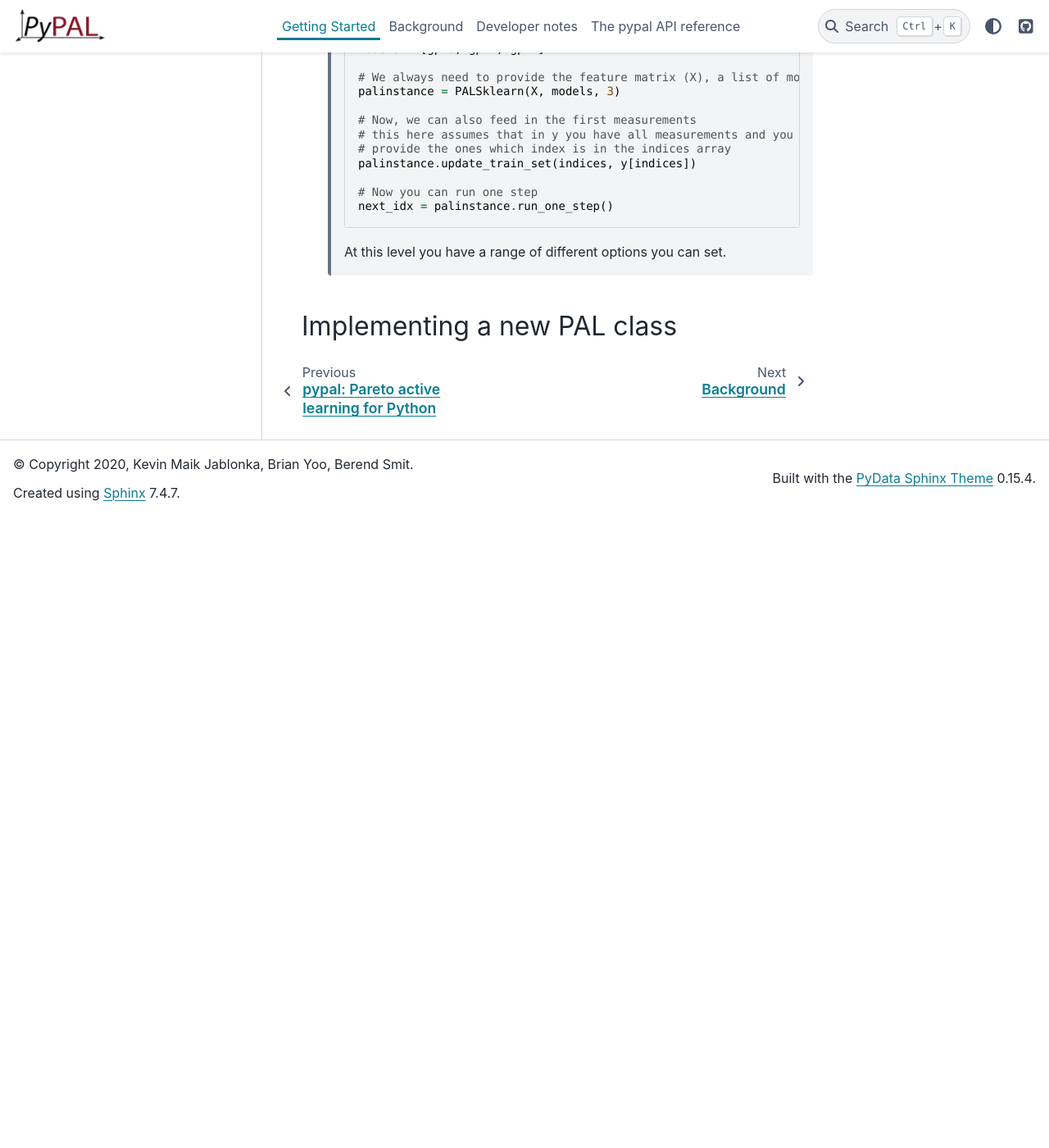
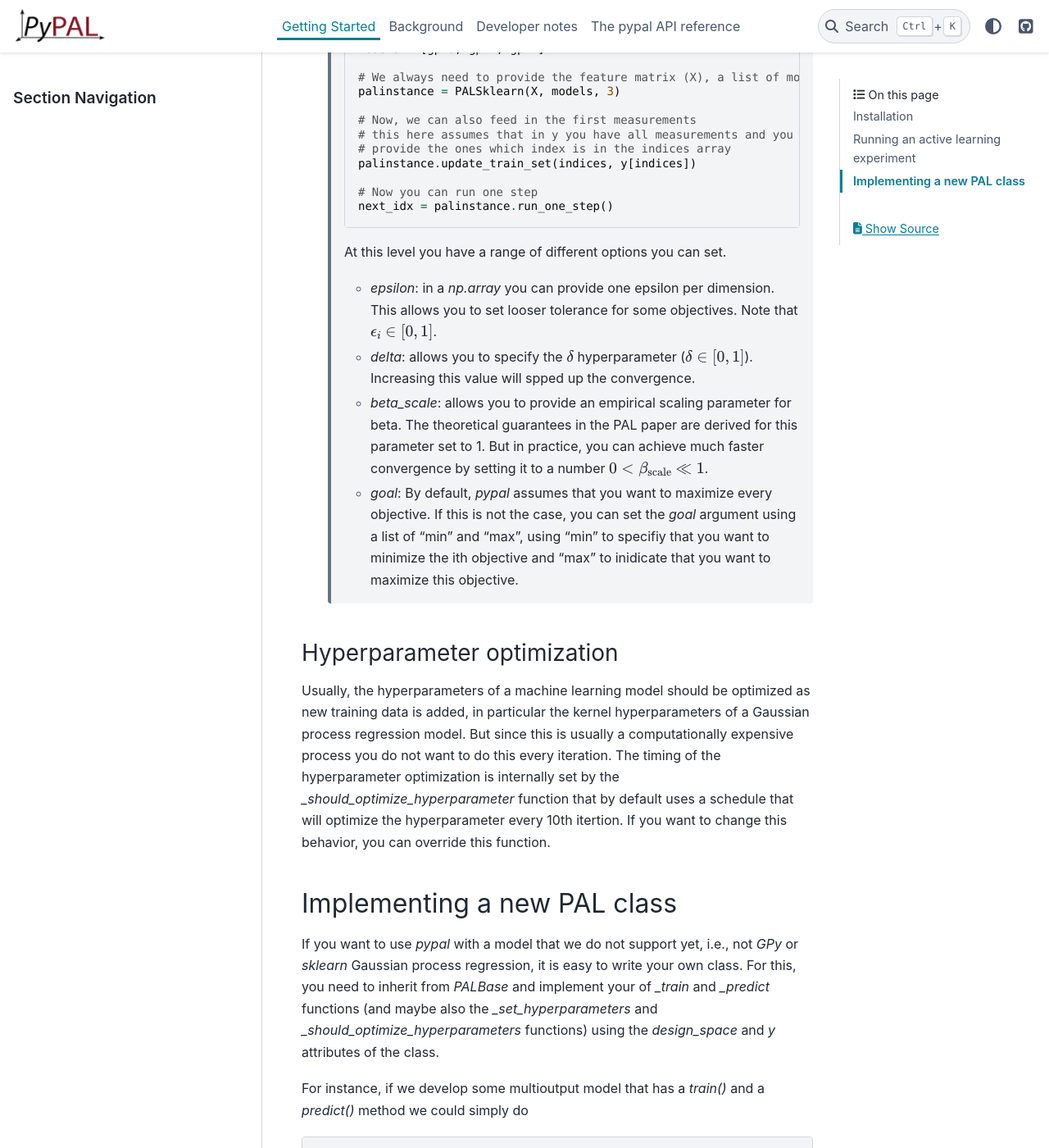
Before and after one commit to kjappelbaum/pyepal, a Sphinx documentation site: the page built from docs/getting_started.rst, in a window 1280 px wide and 1400 px high, scrolled down 1294 px. Shown: the whole window at 82% size. Built offline with Sphinx 7.4.7 and the PyData theme 0.15.4, drawn with Linux system fonts in a browser that asks for light colours; before the commit the page ends 1924 px from its top, so only the background shows below that; some of the changed text lies outside the part shown.

Commit message:
chore: updating docs

```diff
--- a/docs/getting_started.rst
+++ b/docs/getting_started.rst
@@ -62,5 +62,33 @@
 
     At this level you have a range of different options you can set.
 
+    - `epsilon`: in a `np.array` you can provide one epsilon per dimension. This allows you to set looser tolerance for some objectives. Note that :math:`\epsilon_i \in [0,1]`.
+    - `delta`: allows you to specify the :math:`\delta` hyperparameter (:math:`\delta \in [0,1]`). Increasing this value will spped up the convergence.
+    - `beta_scale`: allows you to provide an empirical scaling parameter for beta. The theoretical guarantees in the PAL paper are derived for this parameter set to 1. But in practice, you can achieve much faster convergence by setting it to a number :math:`0< \beta_\mathrm{scale} \ll 1`.
+    - `goal`: By default, `pypal` assumes that you want to maximize every objective. If this is not the case, you can set the `goal` argument using a list of "min" and "max", using "min" to specifiy that you want to minimize the ith objective and "max" to inidicate that you want to maximize this objective.
+
+Hyperparameter optimization
+.............................
+Usually, the hyperparameters of a machine learning model should be optimized as new training data is added, in particular the kernel hyperparameters of a Gaussian process regression model. But since this is usually a computationally expensive process you do not want to do this every iteration. The timing of the hyperparameter optimization is internally set by the `_should_optimize_hyperparameter` function that by default uses a schedule that will optimize the hyperparameter every 10th itertion. If you want to change this behavior, you can override this function.
+
+
 Implementing a new PAL class
 ------------------------------
+
+If you want to use `pypal` with a model that we do not support yet, i.e., not `GPy` or `sklearn` Gaussian process regression, it is easy to write your own class. For this, you need to inherit from `PALBase` and implement your of `_train` and `_predict` functions (and maybe also the `_set_hyperparameters` and `_should_optimize_hyperparameters` functions) using the `design_space` and `y` attributes of the class.
+
+For instance, if we develop some multioutput model that has a `train()` and a `predict()` method we could simply do
+
+.. code-block:: python
+
+    from pypal import PALBase
+
+    class PALMyModel(PALBase):
+        def _train(self):
+            self.models[0].train(self.design_space[self.sampled], self.y[self.sampled])
+
+        def _predict(self):
+            self.mu, self.std = self.models[0].predict(self.design_space)
+
+
+Note that we typically provide the models, even if it is only one, in a list to keep the API consistent.
```
Also changed, not shown: 14 other files.
